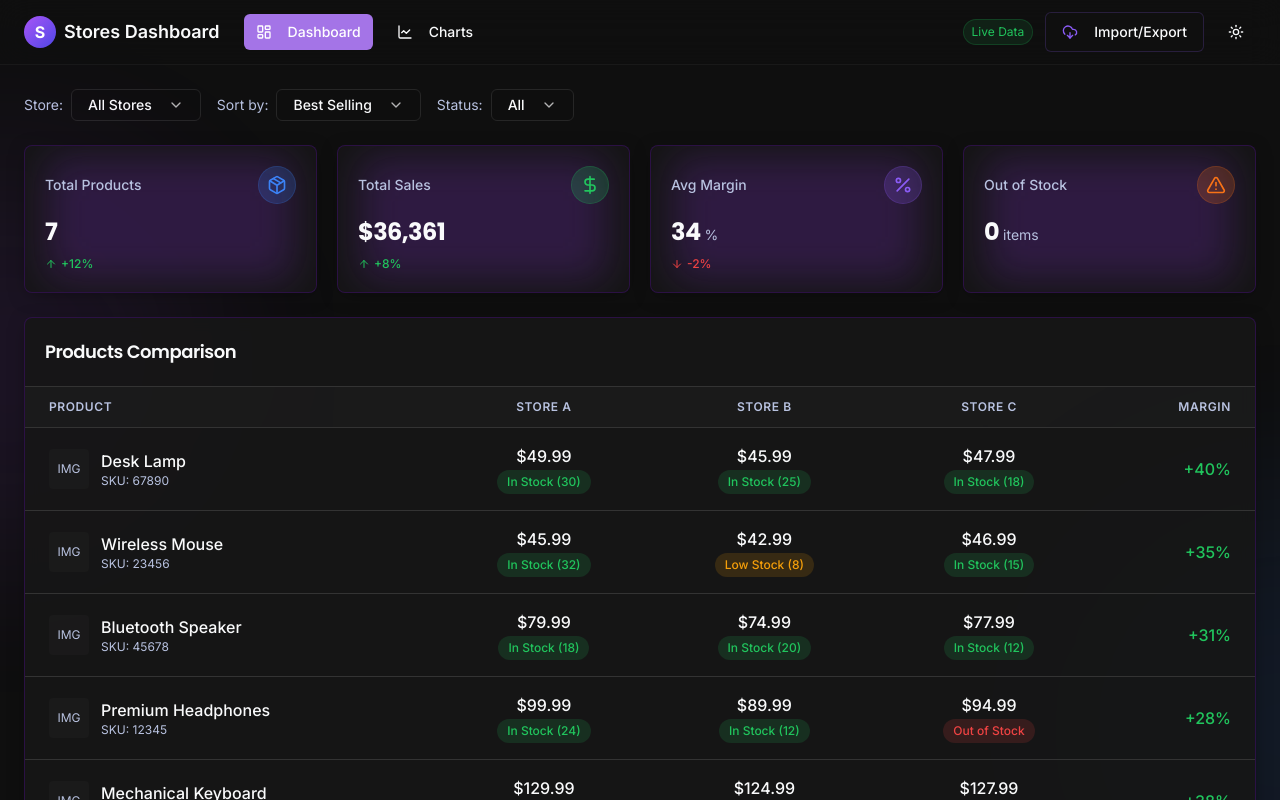
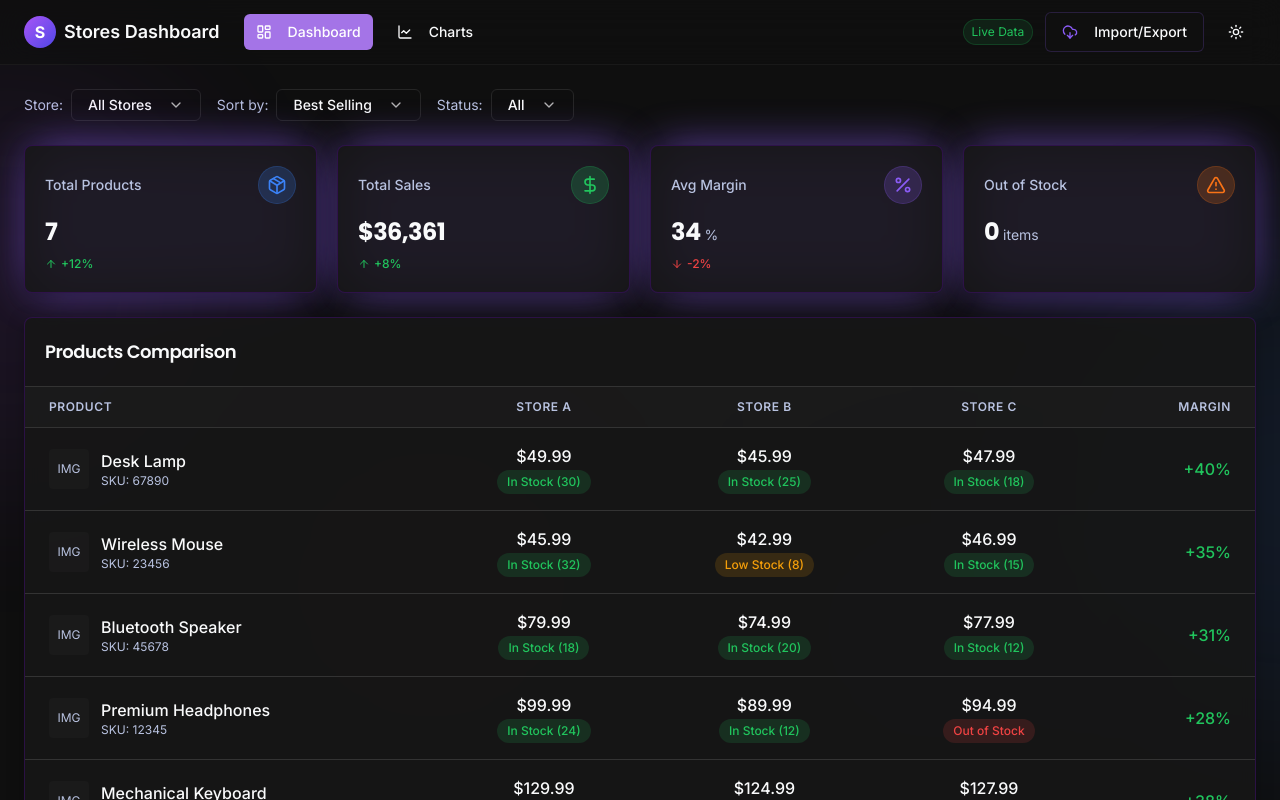
Before and after one commit to Ereter2/modern-stores-dashboard, a React (Vite) app: page / in a window 1280 px wide. Shown: the top 800 px of the page. Built offline with nearby package versions, Linux system fonts and the light colour scheme.

Commit message:
Add text behind the case
Add text behind the case as requested.

```diff
--- a/src/components/Dashboard/StatsCard.tsx
+++ b/src/components/Dashboard/StatsCard.tsx
@@ -40,40 +40,50 @@ const StatsCard: React.FC<StatsCardProps> = ({
   const getGlowColor = () => {
     switch (icon) {
       case "products":
-        return "before:bg-purple-600/30";
+        return "#8B5CF6";
       case "sales":
-        return "before:bg-purple-600/30";
+        return "#8B5CF6";
       case "margin":
-        return "before:bg-purple-600/30";
+        return "#8B5CF6";
       case "stock":
-        return "before:bg-purple-600/30";
+        return "#8B5CF6";
       default:
-        return "before:bg-purple-600/30";
+        return "#8B5CF6";
     }
   };
 
   return (
     <div
       className={cn(
-        "rounded-lg glass-card p-5 transition-all relative overflow-hidden",
-        "before:absolute before:inset-0 before:rounded-lg before:blur-xl before:transform before:scale-[0.85] before:opacity-70 before:z-0",
-        getGlowColor(),
+        "relative",
         className
       )}
       style={{ animationDelay: `${delay}ms` }}
     >
-      <div className="flex items-center justify-between mb-3 relative z-10">
+      {/* Background glow effect */}
+      <div
+        className="absolute inset-0 rounded-lg blur-xl z-0 opacity-80"
+        style={{
+          backgroundColor: getGlowColor(),
+          transform: 'scale(0.95)',
+          animation: 'pulse 3s infinite alternate',
+        }}
+      />
+
+      {/* Card content */}
+      <div className="rounded-lg glass-card p-5 relative z-10 h-full backdrop-blur-sm shadow-lg border border-white/10">
+        <div className="flex items-center justify-between mb-3">
           <span className="text-sm text-muted-foreground font-medium">{title}</span>
           <div className={cn("p-2 rounded-full", iconColorMap[icon])}>
             {iconMap[icon]}
           </div>
         </div>
-      <div className="flex items-baseline relative z-10">
+        <div className="flex items-baseline">
           <h3 className="text-2xl font-bold">{value}</h3>
           {suffix && <span className="ml-1 text-muted-foreground text-sm">{suffix}</span>}
         </div>
         {typeof change !== "undefined" && (
-        <div className="mt-2 flex items-center relative z-10">
+          <div className="mt-2 flex items-center">
             {change > 0 ? (
               <div className="flex items-center text-positive text-xs font-medium">
                 <ArrowUp className="h-3 w-3 mr-1" />
@@ -92,6 +102,7 @@ const StatsCard: React.FC<StatsCardProps> = ({
           </div>
         )}
       </div>
+    </div>
   );
 };
 
--- a/src/index.css
+++ b/src/index.css
@@ -105,60 +105,16 @@
     --sidebar-border: 220 13% 85%;
     --sidebar-ring: 265 90% 50%;
   }
-}
 
-@layer base {
-  * {
-    @apply border-border;
-  }
-
-  body {
-    @apply bg-background text-foreground font-sans antialiased selection:bg-primary/20 selection:text-primary-foreground;
-    position: relative;
-    overflow-x: hidden;
-  }
-
-  body::before {
-    content: '';
-    position: absolute;
-    top: 0;
-    left: 0;
-    right: 0;
-    bottom: 0;
-    background:
-      radial-gradient(circle at 15% 50%, hsla(270, 100%, 75%, 0.08) 0%, transparent 25%),
-      radial-gradient(circle at 85% 30%, hsla(265, 100%, 72%, 0.08) 0%, transparent 30%),
-      radial-gradient(circle at 50% 70%, hsla(260, 100%, 70%, 0.08) 0%, transparent 35%);
-    pointer-events: none;
-    z-index: -1;
-  }
-
-  body::after {
-    content: '';
-    position: absolute;
-    top: 0;
-    left: 0;
-    right: 0;
-    bottom: 0;
-    background-image:
-      linear-gradient(to right, hsla(270, 100%, 50%, 0.05) 1px, transparent 1px),
-      linear-gradient(to bottom, hsla(270, 100%, 50%, 0.05) 1px, transparent 1px);
-    background-size: 25px 25px;
-    pointer-events: none;
-    z-index: -1;
-  }
-
-  .light-theme body::before {
-    background:
-      radial-gradient(circle at 15% 50%, hsla(270, 100%, 75%, 0.15) 0%, transparent 25%),
-      radial-gradient(circle at 85% 30%, hsla(265, 100%, 72%, 0.1) 0%, transparent 30%),
-      radial-gradient(circle at 50% 70%, hsla(260, 100%, 70%, 0.15) 0%, transparent 35%);
-  }
-
-  .light-theme body::after {
-    background-image:
-      linear-gradient(to right, hsla(270, 80%, 70%, 0.2) 1px, transparent 1px),
-      linear-gradient(to bottom, hsla(270, 80%, 70%, 0.2) 1px, transparent 1px);
+  @keyframes pulse {
+    0% {
+      opacity: 0.7;
+      transform: scale(0.9);
+    }
+    100% {
+      opacity: 0.9;
+      transform: scale(0.95);
+    }
   }
 
   h1, h2, h3, h4, h5, h6 {
```
Lines whose indentation alone changed are shown as unchanged.
